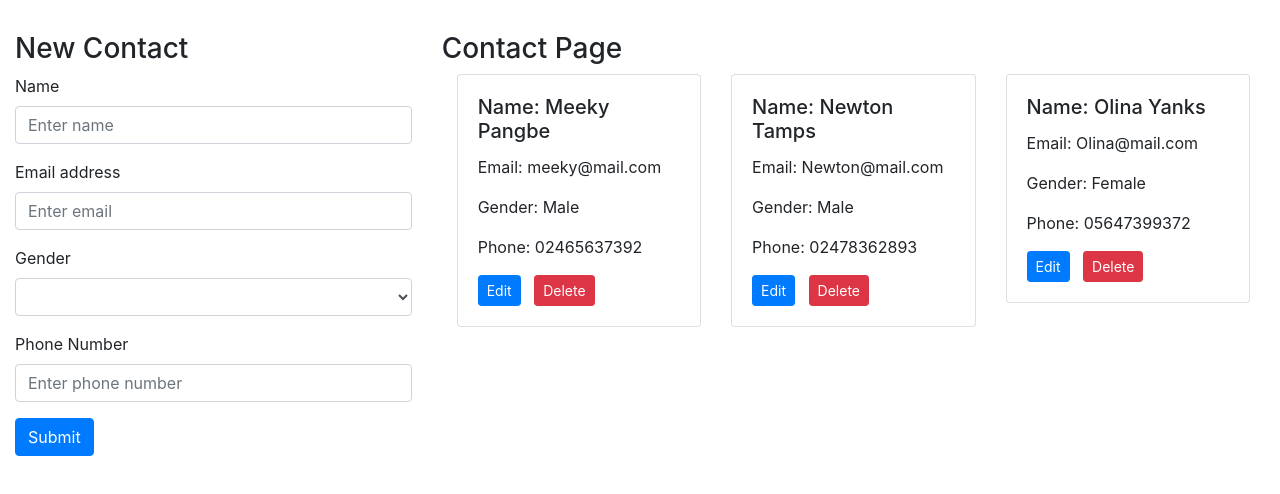
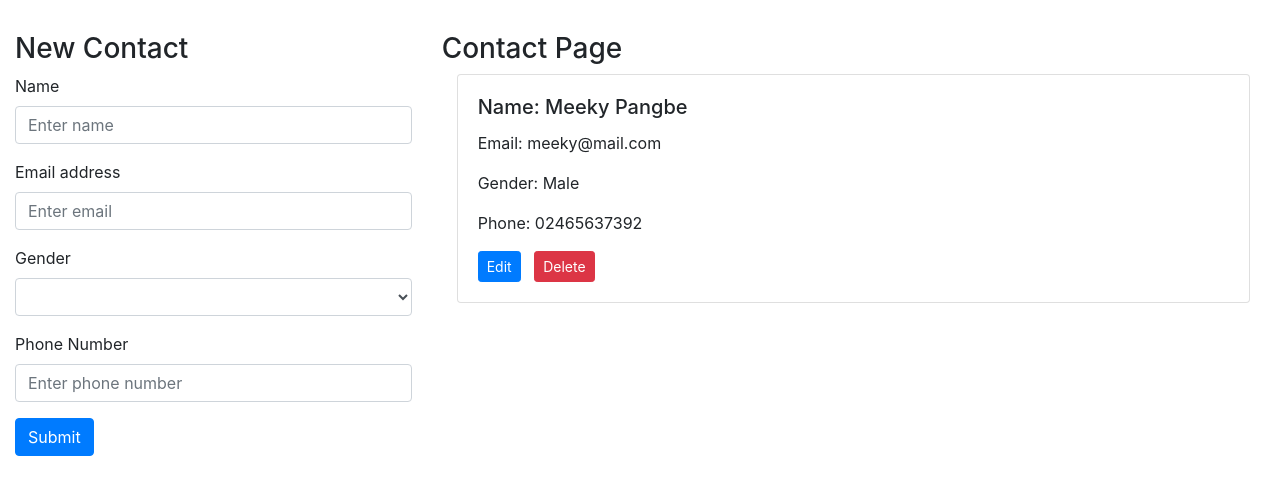
Before and after one commit to BismarkZZZ/ContactApp, a React (Create React App) app: page / in a window 1280 px wide. Shown: the top 494 px of the page. Built offline with nearby package versions, Linux system fonts and the light colour scheme.

Commit message:
Delete some objects in the contact

```diff
--- a/src/App.js
+++ b/src/App.js
@@ -16,20 +16,6 @@ class App extends Component {
           gender: 'Male',
           phone: '02465637392',
           id: "u383894v2bh"
-        },
-        {
-          name: 'Newton Tamps',
-          email: 'Newton@mail.com',
-          gender: 'Male',
-          phone: '02478362893',
-          id: "jh387b3738"
-        },
-        {
-          name: 'Olina Yanks',
-          email: 'Olina@mail.com',
-          gender: 'Female',
-          phone: '05647399372',
-          id: "79842gu82"
         },
       ]
     }
```
